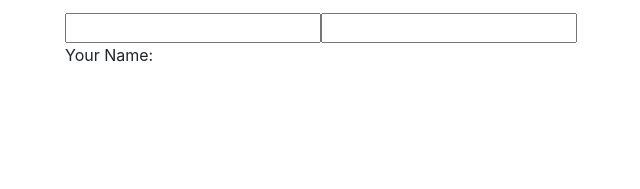
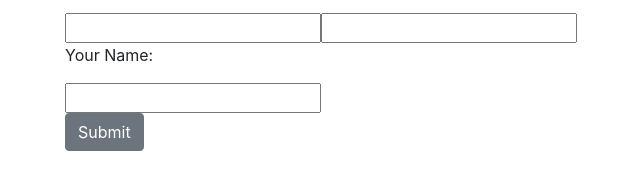
Before and after one commit to pallativ/vue-demos, a plain HTML site: page event-binding/index.html in a window 1280 px wide. Shown: the part 111-300 px from the top of the page, without its empty margins (20-660 px from the left). Drawn offline with nearby package versions, Linux system fonts and the light colour scheme.

Commit message:
adding event modifiers

```diff
--- a/event-binding/app.js
+++ b/event-binding/app.js
@@ -22,6 +22,10 @@ const app = Vue.createApp({
         setNameV2(event, lastName) {
             this.name = event.target.value + " " + lastName;
         },
+        submitForm(event) {
+            event.preventDefault();
+            console.log("Form Submitted");
+        },
     },
 });
 app.mount("#user-goals");
--- a/event-binding/index.html
+++ b/event-binding/index.html
@@ -41,6 +41,16 @@
                     <p>Your Name: {{name}}</p>
                 </div>
             </div>
+            <div class="row">
+                <form v-on:submit="submitForm">
+                    <div class="col-lg-12">
+                        <input type="text"/>
+                    </div>
+                    <div class="col-lg-12">
+                        <button class="btn btn-secondary">Submit</button>
+                    </div>
+                </form>
+            </div>
         </div>
         </section>
         <script src="https://unpkg.com/vue@next"></script>
```
Also changed, not shown: 1 other file.
